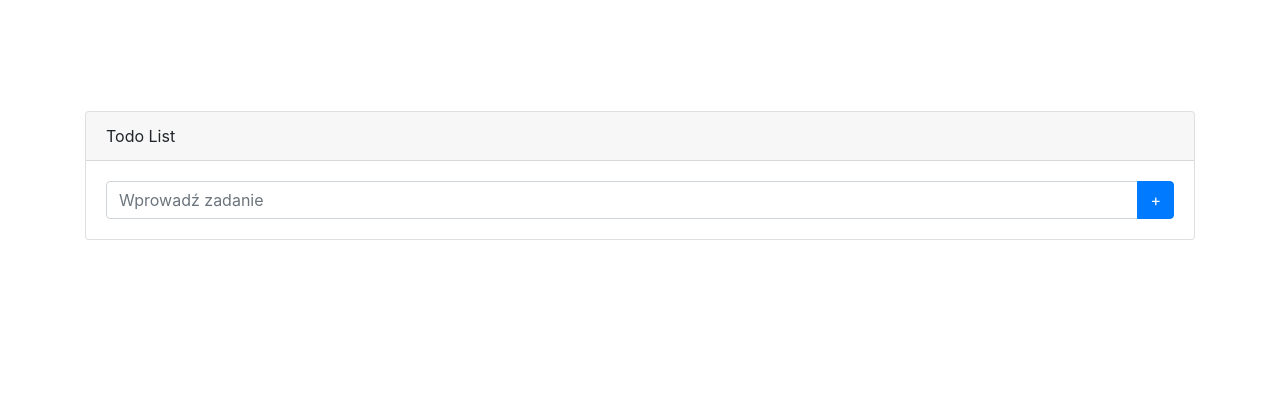
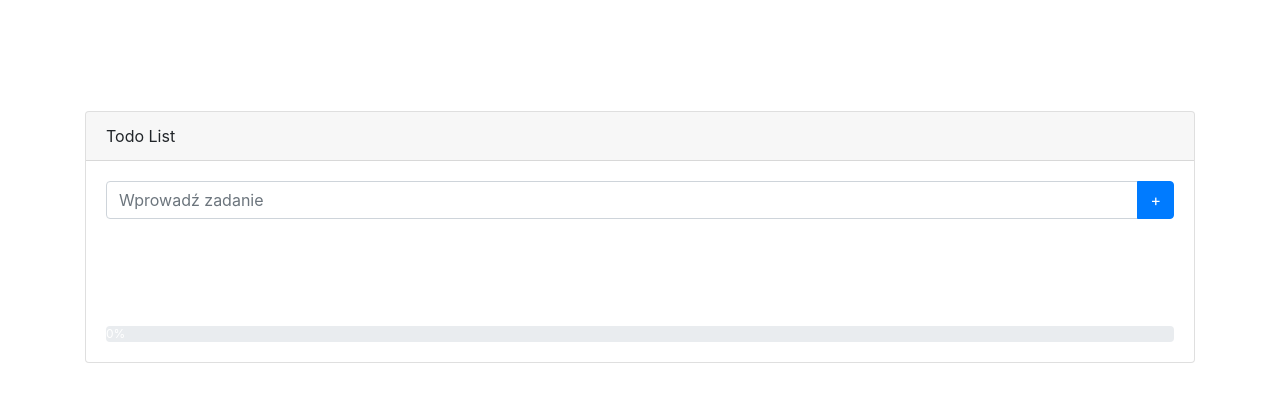
Before and after one commit to DorotaDAB/to-do-list-react, a React (Create React App) app: page / in a window 1280 px wide. Shown: the top 402 px of the page. Built offline with nearby package versions, Linux system fonts and the light colour scheme.

Commit message:
task realization Progress Bar

```diff
--- a/src/Components/Task/Task.js
+++ b/src/Components/Task/Task.js
@@ -10,7 +10,7 @@ class Task extends React.Component {
 		this.state = {
 			name: this.props.name,
 			creationDate: this.props.creationDate,
-			isDone: false
+			isDone: this.props.isDone
 		}
 
 		this.toggleDoneStatus = this.toggleDoneStatus.bind(this);
@@ -34,6 +34,7 @@ class Task extends React.Component {
 					type="checkbox"
 					defaultChecked={this.state.isDone}
 					onClick={this.toggleDoneStatus}
+					onChange={this.props.taskDone}
 				/>
 				<FormLabel>
 					{this.state.name}
--- a/src/Components/TasksForm/TasksForm.css
+++ b/src/Components/TasksForm/TasksForm.css
@@ -2,3 +2,7 @@ input.form-control.invalid {
   border-color: #b30000;
   box-shadow: 0 0 0 0.2rem #ff4d4d;
 }
+
+.progress {
+  margin-top: 10%;
+}
--- a/src/Components/TasksForm/TasksForm.js
+++ b/src/Components/TasksForm/TasksForm.js
@@ -2,7 +2,7 @@ import React from 'react';
 import './TasksForm.css';
 import Task from '../Task/Task';
 import lang from '../../assets/lang/lang.json';
-import { Card , InputGroup , ListGroup , ListGroupItem , Button , FormControl } from 'react-bootstrap';
+import { Card , InputGroup , ListGroup , ListGroupItem , Button , FormControl , ProgressBar } from 'react-bootstrap';
 
 class TasksForm extends React.Component {
 	constructor(props) {
@@ -21,14 +21,23 @@ class TasksForm extends React.Component {
 		this.displayTasks = this.displayTasks.bind(this);
 		this.getFormattedDate = this.getFormattedDate.bind(this);
 		this.isInputValid = this.isInputValid.bind(this);
-		this.deleteTask = this.deleteTask.bind(this); //
+		this.deleteTask = this.deleteTask.bind(this);
+		this.markTaskAsDone = this.markTaskAsDone.bind(this);
+		this.displayProgressBar = this.displayProgressBar.bind(this);
 	}
 
 	addTask() {
 		if (this.state.isInputValueValid) {
 			if (this.state.inputValue) {
 				this.setState({
-					tasks: [ ...this.state.tasks, {name: this.state.inputValue, creationDate: this.getFormattedDate(), id: this.state.nextId}],
+					tasks: [ ...this.state.tasks,
+						{
+							name: this.state.inputValue,
+							creationDate: this.getFormattedDate(),
+							id: this.state.nextId,
+							taskDone: false
+						},
+				 ],
 				});
 			}
 			let currentNextId = this.state.nextId;
@@ -48,6 +57,26 @@ class TasksForm extends React.Component {
 		this.setState({tasks: filteredTasks});
 	}
 
+	markTaskAsDone(id) {
+		let component = this;
+		let taskIndex = component.state.tasks.findIndex((task) => { return task.id === Number(id)});
+		let currentTasks = component.state.tasks;
+		let changedTask = currentTasks[taskIndex];
+		changedTask.taskDone = !changedTask.taskDone;
+
+		component.setState({tasks: currentTasks});
+	}
+
+	displayProgressBar() {
+    if (this.state.tasks.length * 100) {
+			let countDone = this.state.tasks.filter( (task) => {return task.taskDone});
+			let now =  countDone.length / this.state.tasks.length * 100;
+
+			return ( <ProgressBar striped variant="success" now={now} label={`${now.toFixed(0)}%`}/>)
+		}
+		return ( <ProgressBar striped variant="success" now={0} label={`${0}%`}/>)
+	}
+
 	getFormattedDate() {
 		const taskCreatedDate = new Date();
 
@@ -63,7 +92,7 @@ class TasksForm extends React.Component {
 		const creationDate = `${lang.taskAdded}: ${day}-${month}-${year}, ${hour}:${minute}`
 
 		return creationDate;
-  }
+	}
 
 	changeInputValue(ev) {
 		this.setState({inputValue: ev.target.value});
@@ -77,7 +106,13 @@ class TasksForm extends React.Component {
 						{this.state.tasks.map( (task) => {
 									return (
 										<ListGroupItem key={task.id}>
-											<Task name={task.name} creationDate={task.creationDate} taskDeleted={this.deleteTask.bind(this, task.id)}/>
+											<Task
+												name={task.name}
+												creationDate={task.creationDate}
+												taskDeleted={this.deleteTask.bind(this, task.id)}
+												taskDone={this.markTaskAsDone.bind(this, task.id)}
+												isDone={task.taskDone}
+												/>
 										</ListGroupItem>
 									)
 								})
@@ -120,6 +155,7 @@ class TasksForm extends React.Component {
 							<Button variant="primary" onClick={this.addTask}>+</Button>
 						</InputGroup.Append>
 					</InputGroup>
+					{this.displayProgressBar()}
 					{this.displayTasks()}
 				</Card.Body>
 			</Card>
```
